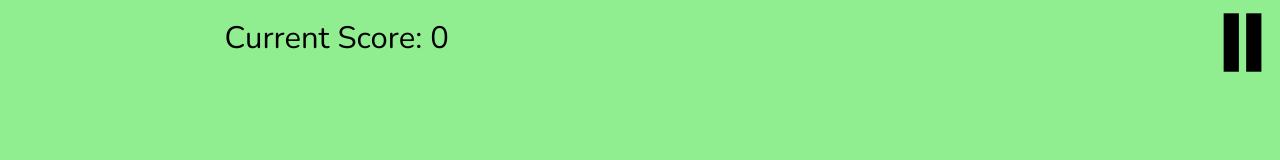
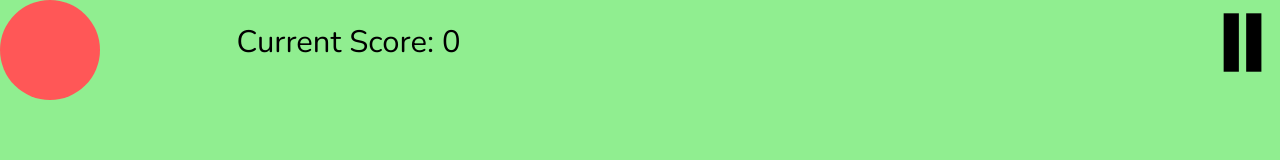
Before and after one commit to TempeHS/2024SDD-HSC-MajorProject-Jack.H, a website: page myPWA/public/index.html in a window 1280 px wide. Both pictures are taken after a click on the button "Play". Drawn offline with nearby package versions, Linux system fonts and the light colour scheme.

Commit message:
Fixed canvas to screen size and added ball

```diff
--- a/myPWA/public/app.js
+++ b/myPWA/public/app.js
@@ -1,69 +1,3 @@
-/*let result = "";
-
-fetch('./frontEndData.json')
-
-  .then(function (response) {
-
-    return response.json();
-
-  })
-
-  .then(function (data) {
-
-    appendData(data);
-
-  })
-
-  .catch(function (err) {
-
-    console.log('error: ' + err);
-
-  });
-
-  function appendData(data) {
-
-    data.forEach(({ nesaID, name, age } = rows) => {
-
-      result += `
-
-       <div class="card">
-
-            <img class="card-image" src="https://windsorpreschool.com/teachers/generic-profile-image-7" alt=""/>
-
-            <h1 class="card-name">${name}</h1>
-
-            <p class="card-about">${age}</p>
-
-            <a class="card-link" ${nesaID}</a>
-
-        </div>
-
-       `;
-
-    });
-
-    document.querySelector(".container").innerHTML = result;
-
-  }
-
-
-
-  if ("serviceWorker" in navigator) {
-
-    window.addEventListener("load", function () {
-
-      navigator.serviceWorker
-
-        .register("/serviceWorker.js")
-
-        .then((res) => console.log("service worker registered"))
-
-        .catch((err) => console.log("service worker not registered", err));
-
-    });
-
-  } */
-
   var username = "Default User";
   var topScores = [ 0, 0, 0, 0, 0 ];
   var topNames = ["N/A", "N/A", "N/A", "N/A", "N/A"]
@@ -266,7 +200,17 @@ fetch('./frontEndData.json')
       cssClass[i].style.backgroundColor = "black";
     }
 
-    if (id == 5 || id == 2) {
+    cssClass = document.querySelectorAll('.scoreDisplay');
+    for(var i=0; i<cssClass.length; i++) {
+      cssClass[i].style.backgroundColor = "transparent";
+    }
+
+    cssClass = document.querySelectorAll('.pause');
+    for(var i=0; i<cssClass.length; i++) {
+      cssClass[i].style.backgroundColor = "transparent";
+    }
+
+    if (id == 5) {
       cssClass = document.querySelectorAll('.tutorialImage');
       for(var i=0; i<cssClass.length; i++) {
         cssClass[i].style.backgroundColor = "white";
@@ -329,7 +273,6 @@ fetch('./frontEndData.json')
       }
       ballCoulor = "#" + currentTime.substr(6, 6);
     }
-    console.log(ballCoulor);
     localStorage.currentBallCoulor = ballCoulor;
   }
 
@@ -344,10 +287,12 @@ fetch('./frontEndData.json')
   }
 
   function generateGraphics() {
-    const game = document.getElementById("graphics").getContext("2D");
-
+    const canvas = document.getElementById("graphics");
+    const game = canvas.getContext("2d");
+    game.canvas.width = window.innerWidth;
+    game.canvas.height = window.innerHeight;
     game.fillStyle = ballCoulor;
     game.beginPath();
-    game.arc(25, 25, 15, 0, 2 * Math.PI);
+    game.arc(50, 50, 50, 0, 2 * Math.PI);
     game.fill();
   }
--- a/myPWA/public/index.html
+++ b/myPWA/public/index.html
@@ -64,9 +64,9 @@
       <button class="themeButton" onclick="getThemes(6)"><canvas id="levelCanvas6"></canvas></button>
     </main>
     <main id="gameplay" class="otherPage">
+      <canvas class="graphics" id="graphics"></canvas>
       <p class="scoreDisplay" id="scoreDisplay">Current Score: 0</p>
       <button class="pause" onclick="pauseMenu()"><img src="icons/pause.png" class="pause"></button>
-      <canvas class="graphics" id="graphics"></canvas>
       <div class="blocker" id="gameplayBlocker"></div>
       <div class="namePage" id="pausePage">
         <br><br><button class="homeButton" onclick="gameFromPause()">Resume</button><br><br><br>
--- a/myPWA/public/style.css
+++ b/myPWA/public/style.css
@@ -299,9 +299,12 @@ nav h1 {
     margin-left: 3%;
     margin-top: 1%;
     font-size: 31px;
+    position: fixed;
+    background-color: transparent;
   }
 
   .graphics {
-    width: 100px;
-    height: 100px;
+    position: fixed;
+    top: 0px;
+    left: 0px;
   }
```
